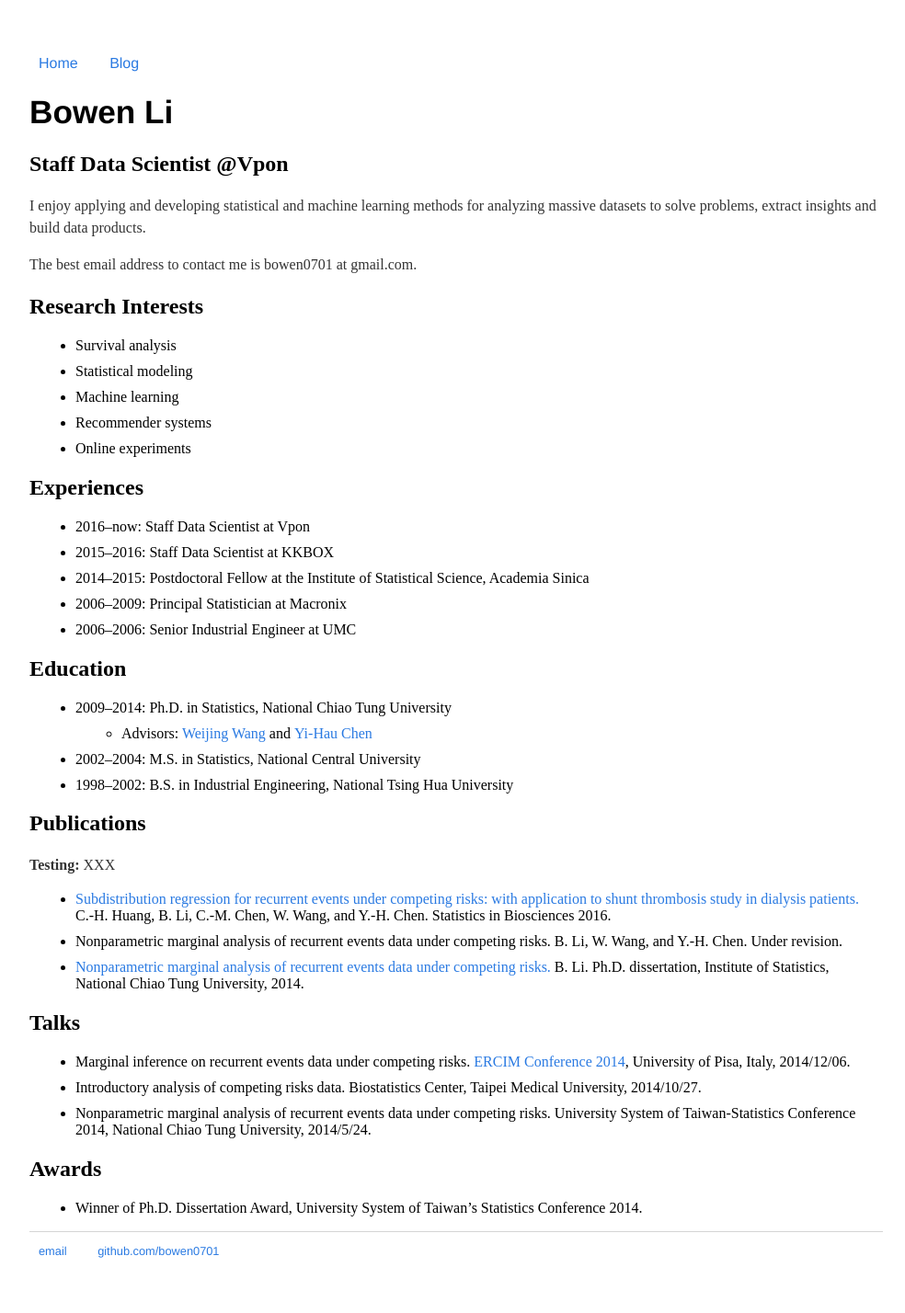
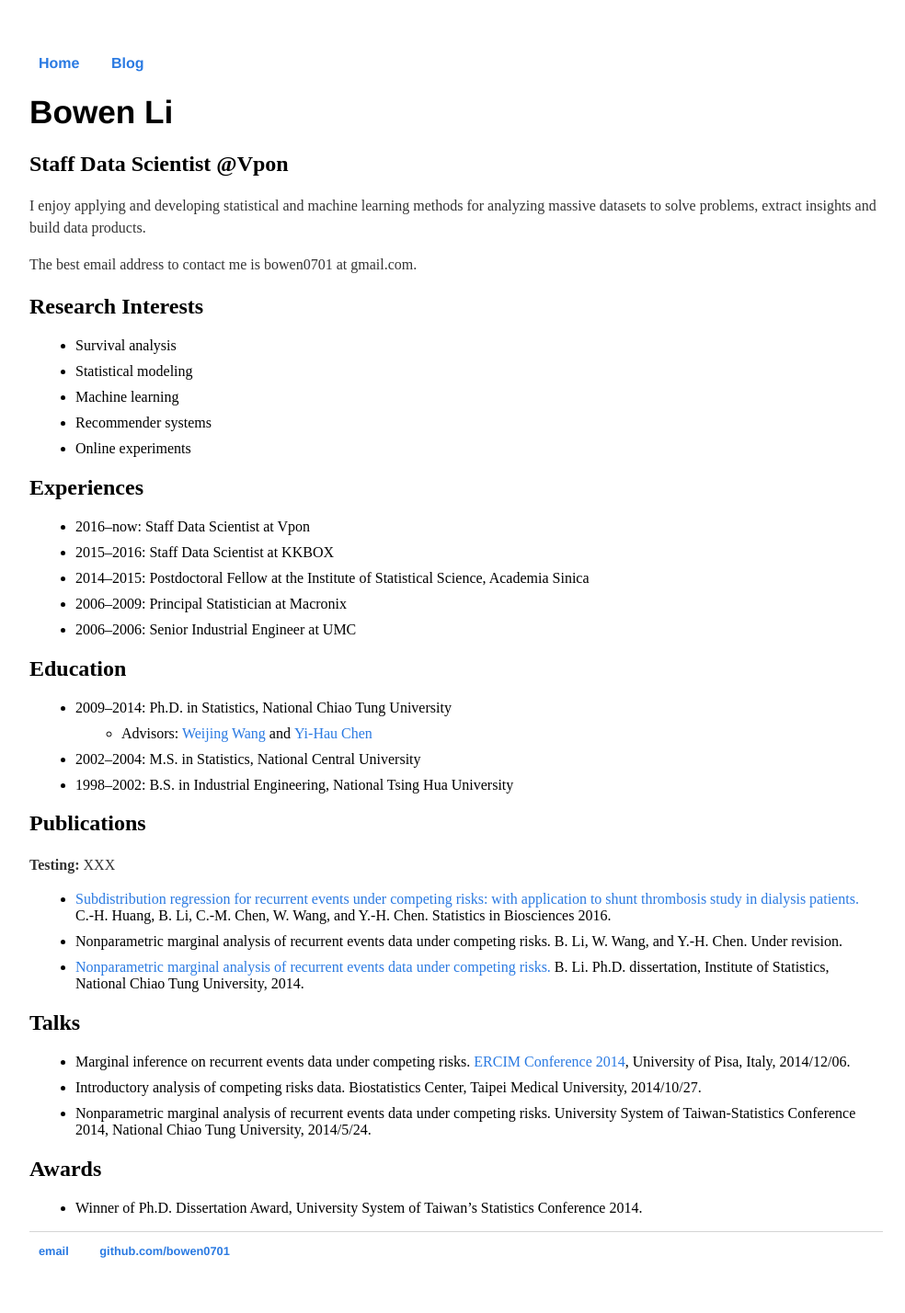
Before and after one commit to bowen0701/bowen0701.github.io, a Jekyll site: the page built from index.md, in a window 1280 px wide. Shown: the whole page at 92% size, without its empty margins (144-1128 px from the left). Built offline with Jekyll 4.4.1, drawn with Linux system fonts in a browser that asks for light colours.

Commit message:
Revise font weight

```diff
--- a/css/main.css
+++ b/css/main.css
@@ -6,7 +6,7 @@ nav ul, footer ul {
     font-family:'Helvetica', 'Arial', 'Sans-Serif';
     padding: 0px;
     list-style: none;
-    font-weight: 300;
+    font-weight: bold;
 }
 nav ul li, footer ul li {
     display: inline;
```
